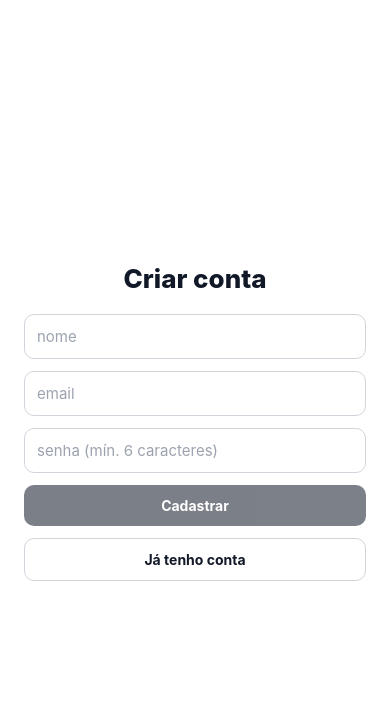
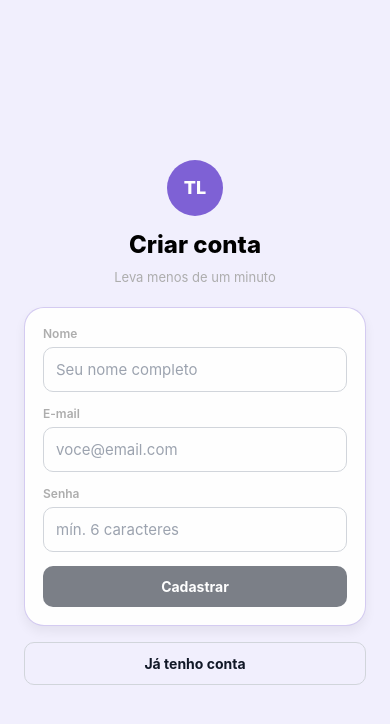
Before and after one commit to BSL-Checkpoints/Checkpoint_01-02-Mobile, a React Native app: screen /SignUp in a window 390 px wide. Shown: the top 724 px of the page. Built offline with nearby package versions, Linux system fonts and the light colour scheme; no server answers.

Commit message:
feat(auth): implementar tela de cadastro integrada à API

```diff
--- a/src/screens/SignUpScreen.tsx
+++ b/src/screens/SignUpScreen.tsx
@@ -9,6 +9,7 @@ import { useSession } from '@/session/session';
 import { Button, TextField } from '@/components/ui';
 import type { AuthStackParamList } from '@/navigation';
 import type { ApiError } from '@/types/api';
+import { BACKGROUND, COLORS } from '@/styles/style';
 
 type Props = NativeStackScreenProps<AuthStackParamList, 'SignUp'>;
 
@@ -35,31 +36,53 @@ export function SignUpScreen({ navigation }: Props) {
   return (
     <KeyboardAvoidingView behavior={Platform.OS === 'ios' ? 'padding' : undefined} style={styles.flex}>
       <View style={styles.container}>
+        <View style={styles.logoBubble}>
+          <Text style={styles.logoText}>TL</Text>
+        </View>
         <Text style={styles.title}>Criar conta</Text>
+        <Text style={styles.subtitle}>Leva menos de um minuto</Text>
 
-        <TextField placeholder="nome" autoCapitalize="words" value={name} onChangeText={setName} />
+        <View style={styles.card}>
+          <View style={styles.field}>
+            <Text style={styles.label}>Nome</Text>
+            <TextField placeholder="Seu nome completo" autoCapitalize="words" value={name} onChangeText={setName} />
+          </View>
+
+          <View style={styles.field}>
+            <Text style={styles.label}>E-mail</Text>
             <TextField
-          placeholder="email"
+              placeholder="voce@email.com"
               autoCapitalize="none"
               keyboardType="email-address"
               autoComplete="email"
               value={email}
               onChangeText={setEmail}
             />
+          </View>
+
+          <View style={styles.field}>
+            <Text style={styles.label}>Senha</Text>
             <TextField
-          placeholder="senha (mín. 6 caracteres)"
+              placeholder="mín. 6 caracteres"
               secureTextEntry
               value={password}
               onChangeText={setPassword}
             />
+          </View>
 
-        {erro && <Text style={styles.erro}>{erro}</Text>}
+          {erro && (
+            <View style={styles.erroBox}>
+              <Text style={styles.erro}>{erro}</Text>
+            </View>
+          )}
 
           <Button
             label={busy ? 'Criando…' : 'Cadastrar'}
             onPress={handle}
             disabled={busy || !name || !email || password.length < 6}
           />
+        </View>
+
         <Button label="Já tenho conta" variant="ghost" onPress={() => navigation.navigate('SignIn')} />
       </View>
     </KeyboardAvoidingView>
@@ -67,8 +90,37 @@ export function SignUpScreen({ navigation }: Props) {
 }
 
 const styles = StyleSheet.create({
-  flex: { flex: 1, backgroundColor: '#fff' },
-  container: { flex: 1, justifyContent: 'center', padding: 24, gap: 12 },
-  title: { fontSize: 26, fontWeight: '800', color: '#111827', textAlign: 'center', marginBottom: 8 },
+  flex: { flex: 1, backgroundColor: BACKGROUND.backgorundMain },
+  container: { flex: 1, justifyContent: 'center', padding: 24, gap: 10 },
+  logoBubble: {
+    alignSelf: 'center',
+    width: 56,
+    height: 56,
+    borderRadius: 999,
+    backgroundColor: COLORS.primary,
+    alignItems: 'center',
+    justifyContent: 'center',
+    marginBottom: 4,
+  },
+  logoText: { color: COLORS.white, fontSize: 18, fontWeight: '800' },
+  title: { fontSize: 24, fontWeight: '800', color: COLORS.black, textAlign: 'center' },
+  subtitle: { fontSize: 13, color: COLORS.gray, textAlign: 'center', marginBottom: 12 },
+  card: {
+    backgroundColor: COLORS.white,
+    borderRadius: 20,
+    padding: 18,
+    gap: 14,
+    borderWidth: 1,
+    borderColor: COLORS.primaryBorder,
+    shadowColor: '#000',
+    shadowOffset: { width: 0, height: 6 },
+    shadowOpacity: 0.06,
+    shadowRadius: 12,
+    elevation: 2,
+    marginBottom: 6,
+  },
+  field: { gap: 6 },
+  label: { fontSize: 12, fontWeight: '600', color: COLORS.gray },
+  erroBox: { backgroundColor: '#fee2e2', borderRadius: 10, padding: 10 },
   erro: { color: '#b91c1c', fontSize: 13, textAlign: 'center' },
 });
```
Lines whose indentation alone changed are shown as unchanged.
